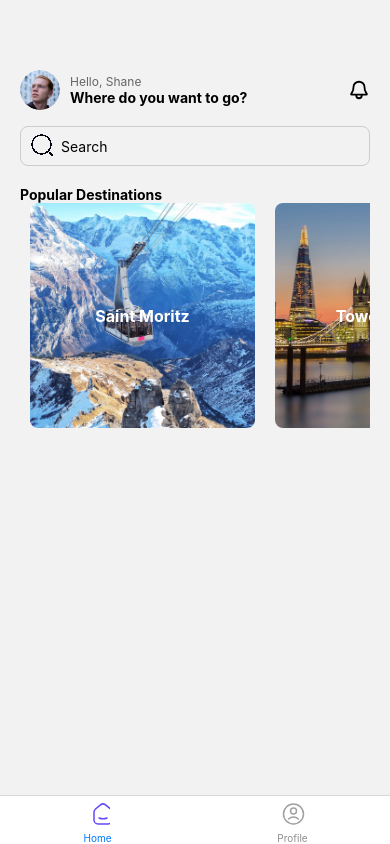
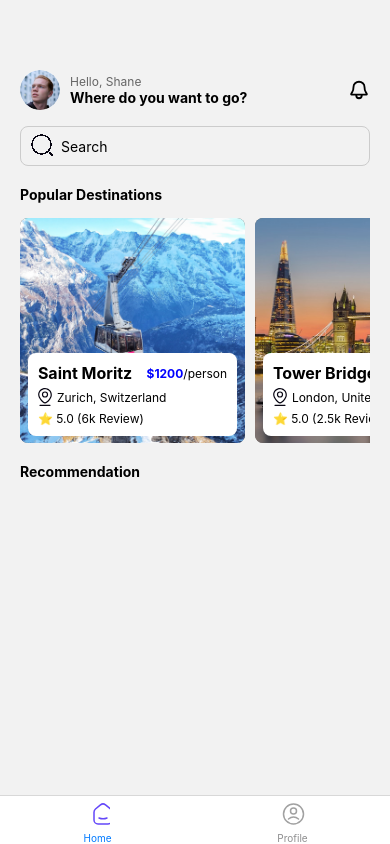
Before and after one commit to AdrWL/TripApp, a React Native app: screen / in a window 390 px wide. Built offline with nearby package versions, Linux system fonts and the light colour scheme.

Commit message:
Add info, rating, price to popular destinations

```diff
--- a/assets/icons/Icons.js
+++ b/assets/icons/Icons.js
@@ -1,5 +1,5 @@
 import * as React from "react";
-import Svg, { Circle, Path, G, Defs  } from "react-native-svg"
+import Svg, { Circle, Path, G, Defs } from "react-native-svg";
 
 const HomeIcon = (props) => (
   <Svg
@@ -78,7 +78,7 @@ const DarkModeButton = (props) => (
       d="M14 20v-2a4 4 0 0 1 4-4h2m8 0h2a4 4 0 0 1 4 4v2m0 8v2a4 4 0 0 1-4 4h-2m-8 0h-2a4 4 0 0 1-4-4v-1.444M24 29c3.078 0 5.75-2.427 7.088-3.899a1.62 1.62 0 0 0 0-2.202C29.75 21.426 27.078 19 24 19c-3.078 0-5.75 2.427-7.088 3.899a1.62 1.62 0 0 0 0 2.202C18.25 26.574 20.922 29 24 29Zm2-5a2 2 0 1 1-4 0 2 2 0 0 1 4 0Z"
     />
   </Svg>
-)
+);
 
 const LogoutButton = (props) => (
   <Svg
@@ -95,7 +95,7 @@ const LogoutButton = (props) => (
       d="M16 10h-6m-9 5.266v-10m12 10a2 2 0 0 1-2 2H7m6-12a2 2 0 0 0-2-2H7M1.89 17.86l2 1.333C5.22 20.08 7 19.127 7 17.53V3.003C7 1.406 5.22.453 3.89 1.34l-2 1.334A2 2 0 0 0 1 4.337v11.859a2 2 0 0 0 .89 1.664Z"
     />
   </Svg>
-)
+);
 
 const Bell = (props) => (
   <Svg
@@ -114,7 +114,7 @@ const Bell = (props) => (
       d="M9.002 17H5.606c-1.258 0-1.887 0-2.02-.098-.148-.11-.185-.174-.2-.358-.015-.164.37-.795 1.142-2.057C5.324 13.184 6 11.287 6 8.6c0-1.485.632-2.91 1.758-3.96C8.883 3.59 10.409 3 12 3c1.592 0 3.118.59 4.243 1.64C17.368 5.69 18 7.115 18 8.6c0 2.686.677 4.584 1.473 5.887.771 1.262 1.157 1.893 1.143 2.057-.017.184-.053.248-.202.358-.132.098-.761.098-2.02.098H15m-5.998 0L9 18a3 3 0 1 0 6 0v-1m-5.998 0H15"
     />
   </Svg>
-)
+);
 
 const Search = (props) => (
   <Svg
@@ -136,6 +136,21 @@ const Search = (props) => (
     </G>
     <Defs></Defs>
   </Svg>
-)
+);
 
-export { HomeIcon, UserCircleIcon, DarkModeButton, LogoutButton, Bell, Search };
+const Location = (props) => (
+  <Svg
+    xmlns="http://www.w3.org/2000/svg"
+    width={14}
+    height={18}
+    fill="none"
+    {...props}
+  >
+    <Path
+      fill="#080613"
+      d="M2 16.733a.6.6 0 1 0 0 1.2v-1.2Zm10 1.2a.6.6 0 0 0 0-1.2v1.2Zm.65-11.016c0 1.43-.913 3.275-2.168 4.805-.618.752-1.293 1.395-1.929 1.845-.655.462-1.193.666-1.553.666v1.2c.734 0 1.524-.376 2.246-.886.74-.524 1.492-1.246 2.163-2.064 1.322-1.61 2.441-3.724 2.441-5.566h-1.2ZM7 14.233c-.348 0-.88-.213-1.54-.707-.636-.478-1.313-1.161-1.932-1.955C2.268 9.958 1.35 8.029 1.35 6.593H.15c0 1.836 1.113 4.028 2.432 5.716.669.858 1.419 1.621 2.158 2.177.719.54 1.514.947 2.26.947v-1.2Zm-5.65-7.64C1.35 3.55 4.054 1.267 7 1.267v-1.2C3.503.067.15 2.782.15 6.593h1.2ZM7 1.267c2.924 0 5.65 2.264 5.65 5.65h1.2c0-4.114-3.33-6.85-6.85-6.85v1.2ZM8.9 6.5A1.9 1.9 0 0 1 7 8.4v1.2a3.1 3.1 0 0 0 3.1-3.1H8.9ZM7 8.4a1.9 1.9 0 0 1-1.9-1.9H3.9A3.1 3.1 0 0 0 7 9.6V8.4ZM5.1 6.5c0-1.05.85-1.9 1.9-1.9V3.4a3.1 3.1 0 0 0-3.1 3.1h1.2ZM7 4.6c1.05 0 1.9.85 1.9 1.9h1.2A3.1 3.1 0 0 0 7 3.4v1.2ZM2 17.933h10v-1.2H2v1.2Z"
+    />
+  </Svg>
+);
+
+export { HomeIcon, UserCircleIcon, DarkModeButton, LogoutButton, Bell, Search, Location };
--- a/src/screens/Home.js
+++ b/src/screens/Home.js
@@ -1,34 +1,62 @@
-import React from 'react';
-import { useState } from 'react';
-import { View, Text, StyleSheet, Image, TextInput, FlatList } from "react-native";
+import React from "react";
+import { useState } from "react";
+import {
+  View,
+  Text,
+  StyleSheet,
+  Image,
+  TextInput,
+  FlatList,
+} from "react-native";
 import { SafeAreaView } from "react-native-safe-area-context";
 import profileImage from "../../assets/images/profile.jpg";
 import towerImage from "../../assets/images/Tower.jpg";
 import saintImage from "../../assets/images/Saint.jpg";
-import { Bell, Search } from "../../assets/icons/index";
+import { Bell, Search, Location } from "../../assets/icons/index";
 
 const CITIES = [
   {
     id: "0",
     city: "Saint Moritz",
     image: saintImage,
+    price: "$1200",
+    persons: "person",
+    location: "Zurich, Switzerland",
+    rating: "5.0 (6k Review)",
   },
   {
     id: "1",
     city: "Tower Bridge",
     image: towerImage,
+    price: "$890",
+    persons: "person",
+    location: "London, United Kingdom",
+    rating: "5.0 (2.5k Review)",
   },
 ];
 
-const Item = ({ city, image }) => (
+const Item = ({ city, image, price, persons, location, rating }) => (
   <View style={styles.item}>
     <Image source={image} style={styles.itemImage} />
-    <Text style={styles.city}>{city}</Text>
+    <View style={styles.textContainer}>
+      <View style={styles.row}>
+        <Text style={styles.city}>{city}</Text>
+        <Text style={styles.price}>
+          <Text style={{ color: "#0000FF", fontWeight: "bold" }}>{price}</Text>/{persons}
+        </Text>
+      </View>
+      <View style={styles.locationContainer}>
+        <Location />
+        <Text style={styles.location}>{location}</Text>
+      </View>
+      <Text style={styles.rating}>⭐ {rating}</Text>
+    </View>
   </View>
 );
 
+
 export const HomeScreen = () => {
-  const [searchQuery, setSearchQuery] = useState('');
+  const [searchQuery, setSearchQuery] = useState("");
 
   return (
     <View style={styles.container}>
@@ -43,7 +71,7 @@ export const HomeScreen = () => {
         </View>
       </View>
       <View style={styles.searchContainer}>
-        <Search style={{ position: 'absolute', left: 10, top: 24 }} />
+        <Search style={{ position: "absolute", left: 10, top: 24 }} />
         <TextInput
           value={searchQuery}
           onChangeText={(text) => setSearchQuery(text)}
@@ -54,15 +82,18 @@ export const HomeScreen = () => {
       <View style={{ paddingTop: 20 }}>
         <Text style={styles.info}>Popular Destinations</Text>
       </View>
-      <SafeAreaView>
+      <SafeAreaView style={styles.listContainer} edges={[]}>
         <FlatList
           data={CITIES}
-          renderItem={({ item }) => <Item city={item.city} image={item.image} />}
+          renderItem={({ item }) => <Item {...item} />}
           keyExtractor={(item) => item.id}
           horizontal={true}
           showsHorizontalScrollIndicator={false}
         />
       </SafeAreaView>
+      <View style={{ paddingTop: 20 }}>
+        <Text style={styles.info}>Recommendation</Text>
+      </View>
     </View>
   );
 };
@@ -95,30 +126,57 @@ const styles = StyleSheet.create({
   },
   input: {
     height: 40,
-    borderColor: '#ccc',
+    borderColor: "#ccc",
     borderWidth: 1,
     padding: 12,
     borderRadius: 8,
   },
+  listContainer: {
+    marginTop: 15,
+  },
   item: {
     width: 225,
     height: 225,
-    justifyContent: 'center',
-    alignItems: 'center',
-    marginHorizontal: 10,
+    justifyContent: "flex-end",
+    alignItems: "center",
+    marginEnd: 10,
     borderRadius: 8,
-    overflow: 'hidden',
+    overflow: "hidden",
+    backgroundColor: "rgba(0,0,0,0.6)",
   },
   itemImage: {
-    width: '100%',
-    height: '100%',
-    position: 'absolute',
+    width: "100%",
+    height: "100%",
+    position: "absolute",
     top: 0,
     left: 0,
   },
+  textContainer: {
+    width: "93%",
+    marginBottom: 7,
+    backgroundColor: "#FFF",
+    padding: 10,
+    borderRadius: 8,
+  },
   city: {
     fontSize: 16,
-    color: '#fff',
-    fontWeight: 'bold',
+    fontWeight: "bold",
+  },
+  price: {
+    fontSize: 12,
+    marginLeft: "auto",
+  },
+  locationContainer: {
+    flexDirection: "row",
+    alignItems: "center",
+    marginTop: 5,
+  },
+  location: {
+    fontSize: 12,
+    marginLeft: 5,
+  },
+  rating: {
+    fontSize: 12,
+    marginTop: 5,
   },
 });
```
